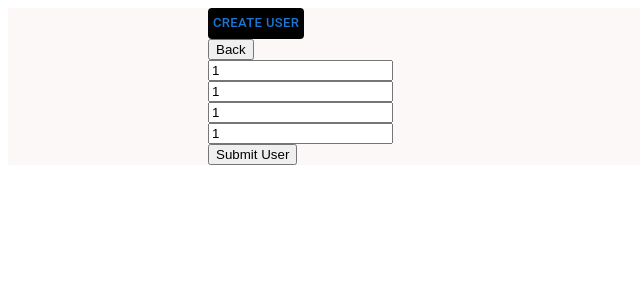
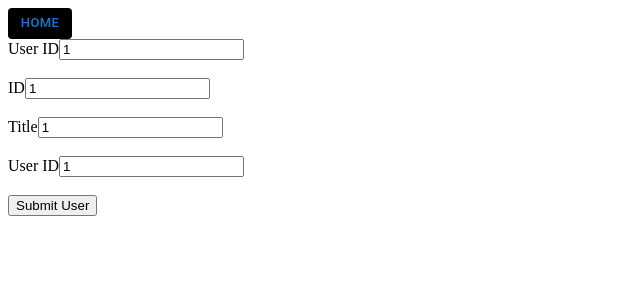
Before and after one commit to HurairaAhsan0/Show-content-typicode, a React (Create React App) app in the folder show-card/: page /User/Edit/1/1/1/1 in a window 1280 px wide. Shown: the top 300 px of the page, without its empty margins (0-640 px from the left). Built offline with nearby package versions, Linux system fonts and the light colour scheme.

Commit message:
styling work on progress

```diff
--- a/show-card/src/App.css
+++ /dev/null
@@ -1,5 +0,0 @@
-.App{
-    background-color: rgb(252, 248, 248);
-    padding: 0px 200px;
-
-}
--- a/show-card/src/App.js
+++ b/show-card/src/App.js
@@ -4,13 +4,13 @@ import CreateUser from "./components/CreateUser";
 import EditUser from "./components/EditUser";
 import ListofUser from "./components/ListofUser";
 import Header from "./components/Header"
-import "./App.css";
+import "./Styles/App.css";
 
 function App() {
 
 
   return (
- <div className="App" >
+ <div >
 <BrowserRouter>
 <Header/>
 <Routes>
--- /dev/null
+++ b/show-card/src/Styles/App.css
@@ -0,0 +1,18 @@
+@import "./Variable.css";
+
+
+.App{
+    background-color: var(--background);
+    padding: 0px 200px;
+
+}
+.card-content {
+    background-color: rgb(112, 39, 39);
+    border-radius: 6px;
+    box-shadow: 0 2px 8px rgba(0, 0, 0, 0.2);
+  }
+  .card-action{
+    background-color: black;
+    border-radius: 6px;
+    box-shadow: var(--white-shadow);
+  }
--- /dev/null
+++ b/show-card/src/Styles/Variable.css
@@ -0,0 +1,8 @@
+:root{
+    --background:#ebedff;
+    --blueDark:#5c6dff;
+    --fadedGrey:#818181;
+    --white:#ffffff;
+    --black:#000000;
+    --white-shadow: 0px 0px 13px 5px rgba(173,182,255,0.25);
+}
--- /dev/null
+++ b/show-card/src/components/CardVal.js
@@ -0,0 +1,21 @@
+import React from 'react'
+import "../Styles/App.css"
+
+function CardVal(props) {
+  const { CardContent, CardAction } = props;
+  return (
+    <div className='App'>
+      <div className='card-content'>{CardContent} </div>
+      <div className='card-action'>{CardAction}</div>
+    </div>
+  )
+}
+
+export default CardVal;
+
+
+
+
+// card component. and re use it.
+// styling of every component.
+// display user info.
--- a/show-card/src/components/EditUser.js
+++ b/show-card/src/components/EditUser.js
@@ -2,6 +2,7 @@ import React, {useState} from 'react';
 import axios from "axios"
 import { Link } from 'react-router-dom';
 import {useParams} from "react-router-dom"
+
 
 function EditUser() {
 
@@ -56,56 +57,71 @@ console.log(description)
 
     return (
         <div>
-
-            <Link to="/">
-            <button>Back</button>
-          </Link>
-        <br />
-
     { UserId !==undefined ?
-      (  <input
+      ( <div>
+         <label htmlFor="UserId">User ID</label>
+         <input
         type="number"
         name="UserId"
         onChange={UserHandler}
-            placeholder="UserId"
-            value={parseInt(userid)}/>
-            ):"value is undefined"
+        placeholder="User Id"
+        value={parseInt(userid)}
+        id="UserId"
+        />
+        </div>
+        ):" "
       }
 
             <br/>
             { id!==undefined ?
-           (<input
+           (<div>
+            <label htmlFor="Id">ID</label>
+           <input
             type="number"
             name="Id"
             onChange={idHandler}
             placeholder="Id"
-            value={parseInt(iid)}/>
+            value={parseInt(iid)}
+            id="Id"
+            />
+            </div>
             ):" "
           }
             <br/>
             { Title!==undefined ?
-           ( <input
+           (<div>
+            <label htmlFor="title">Title</label>
+           <input
             type="text"
             name="Title"
             onChange={titleHandler}
             placeholder="Title"
-            value={title}/>
+            value={title}
+            id="title"
+            />
+            </div>
             ):"value is undefined"
           }
             <br/>
             { Description !==undefined ?
-           ( <input
+           ( <div>
+            <label htmlFor="des">User ID</label>
+           <input
             type="Description"
             name="Description"
             onChange={DescriptionHandler}
             placeholder="Description"
-            value={description}/>
+            value={description}
+            id="des"
+            />
+            </div>
             ):"value is undefined"
           }
             <br/>
           <Link to="/User/Create">
             <button onClick={submitButton}>Submit User</button>
           </Link>
+
         </div>
     )
 }
--- a/show-card/src/components/Header.js
+++ b/show-card/src/components/Header.js
@@ -3,9 +3,9 @@ import { Button } from "@mui/material";
 import {Link } from "react-router-dom"
 const Header = () => {
   return (
-    <div>
-     <Link to="/User/Create">
-        <Button size="small" varient="outlined" sx={{bgcolor:"black", position:'relative' }}>Create User</Button>
+    <div >
+     <Link to="/">
+        <Button size="small" varient="outlined" sx={{bgcolor:"black", position:"sticky"}}>Home</Button>
       </Link>
     </div>
   )
--- a/show-card/src/components/ListofUser.js
+++ b/show-card/src/components/ListofUser.js
@@ -7,42 +7,53 @@ import CardContent from '@mui/material/CardContent';
 import { Button, Box } from '@mui/material';
 import Typography from '@mui/material/Typography';
 import { Link } from "react-router-dom"
+import CardVal from './CardVal';
+
 
 
 
 export const ListofUser = (props) => {
 
   const [Values, setValues] = useState([])
+  const [UserValue,setUserValue]=useState([])
 
 
   const blocked = Values.map((w) => {
-
     return (
       <div  key={w.id}>
-        { w.id===1 || w.id===21 || w.id===31 || w.id===41 || w.id===51 || w.id===61
+        { w.id===1 ||  w.id===11 ||  w.id===21 || w.id===31 || w.id===41 || w.id===51 || w.id===61
         || w.id===71 || w.id===81 || w.id===91  ?
           (
             <Box sx={{ m: 2, Width: 25 }} >
-              <Card>
-                <CardContent sx={{ bgcolor: "skyblue" }}>
+             <Card>
+              <CardVal
+             CardContent={<CardContent>
                   <Typography gutterBottom variant="h8" component="div">
                     userId:{w.userId}
                   </Typography>
+                  {UserValue.map((user)=>{
+                    return(
+                      <div key={user.id}>
+               {  user.id===w.userId ?(<Typography gutterBottom variant="h8" component="div" >
+                                     Name: { user.name}
+                                   </Typography> ):" " }
+                                                 </div>   )      })}
                   <Typography gutterBottom variant="body1" component="div">
                     {w.title}
                   </Typography>
                   <Typography variant="body2" color="text.primary" >
                     Description: {w.body}
                   </Typography>
-                </CardContent>
-                <CardActions sx={{ bgcolor: "black" }}>
+                </CardContent>}
+               CardAction={ <CardActions >
                   <Link to={`/User/Edit/${w.title}/${w.body}/${w.userId}/${w.id}`}>
                <Button size="small" varient="outlined" color='info' >Edit</Button>
                </Link>
                <Link to={`/User/List/${w.userId}`}>
               <Button size="small" >Show More</Button>
               </Link>
-                </CardActions>
+                </CardActions>}
+                />
               </Card>
             </Box>
           ) : " " }
@@ -53,19 +64,29 @@ export const ListofUser = (props) => {
 
 
 
+
   useEffect(() => {
-    const url = "https://jsonplaceholder.typicode.com/posts";
-    axios.get(url)
+    const UserRequest=async()=>{
+
+      const url = "https://jsonplaceholder.typicode.com/posts";
+     await axios.get(url)
       .then((response) => {
         const res = response.data;
-        setValues(res)
-
-
+        setValues(res);
       })
+      // user info request
+    await axios.get("https://jsonplaceholder.typicode.com/users")
+      .then((result)=>{
+        setUserValue(result.data)
+      })
+    }
+    UserRequest();
   }, [])
   return (
-    <div>
-
+    <div >
+  <Link to="/User/Create" >
+  <Button sx={{bgcolor:"black",m:1}} >Create User</Button>
+  </Link>
       <div>
         {blocked}
       </div>
```
Also changed, not shown: show-card/src/components/Card.js (deleted, +0 -14 lines). Lines whose indentation alone changed are shown as unchanged.
